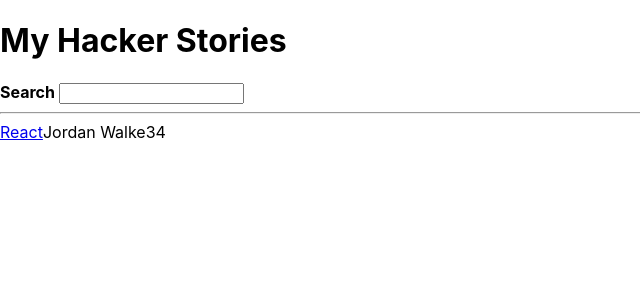
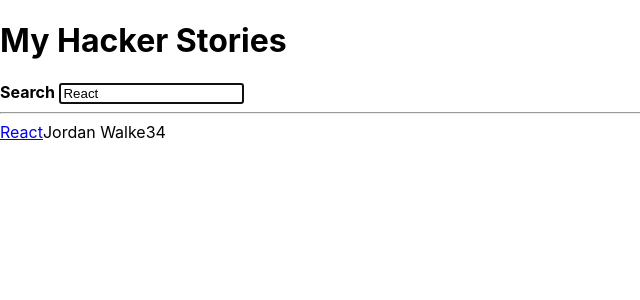
Before and after one commit to matthewflack/hacker-stories, a React (Create React App) app: page / in a window 1280 px wide. Shown: the top 300 px of the page, without its empty margins (0-640 px from the left). Built offline with nearby package versions, Linux system fonts and the light colour scheme.

Commit message:
Add useRef to input element to add focus

```diff
--- a/src/App.js
+++ b/src/App.js
@@ -55,7 +55,8 @@ return(
 
       <InputWithLabel
         id="search"
-        label="Search"
+        value={searchTerm}
+        isFocused
         onInputChange={handleSearch}
       >
         <strong>Search</strong>
@@ -67,19 +68,39 @@ return(
   )};
 
 {/*------------------------------------------------------ */}
+{/*isFocused = false sets Input to not receive focus on render*/}
 
-const InputWithLabel = ({ id, value, type = 'text', onInputChange, children }) => (
+const InputWithLabel = ({ id, value, type = 'text',isFocused, onInputChange, children }) => {
+
+  //A
+  const inputRef = React.useRef();
+
+
+  //C
+  React.useEffect(() => {
+      if (isFocused) {
+        // D
+        inputRef.current.focus();
+
+      }
+    }, [isFocused]
+  );
+
+    return(
     <>
       <label htmlFor={id}>{children}</label>
       &nbsp;
+      {/* B */}
       <input
+        ref={inputRef}
         id={id}
         type={type}
         value={value}
+        autoFocus={isFocused}
         onChange={onInputChange}
       />
     </>
-  );
+  )};
 
 {/*------------------------------------------------------ */}
 
```
Lines whose indentation alone changed are shown as unchanged.
